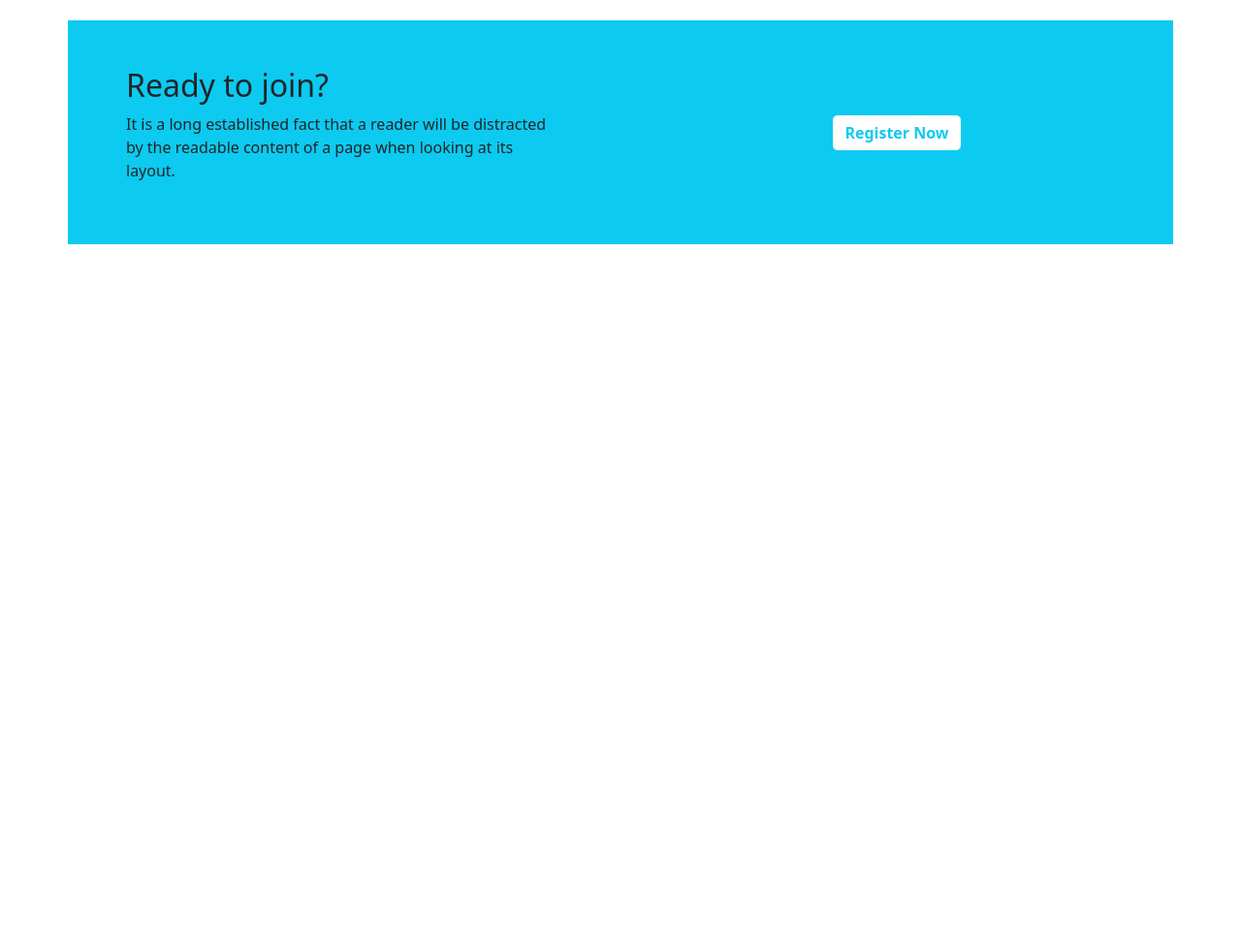
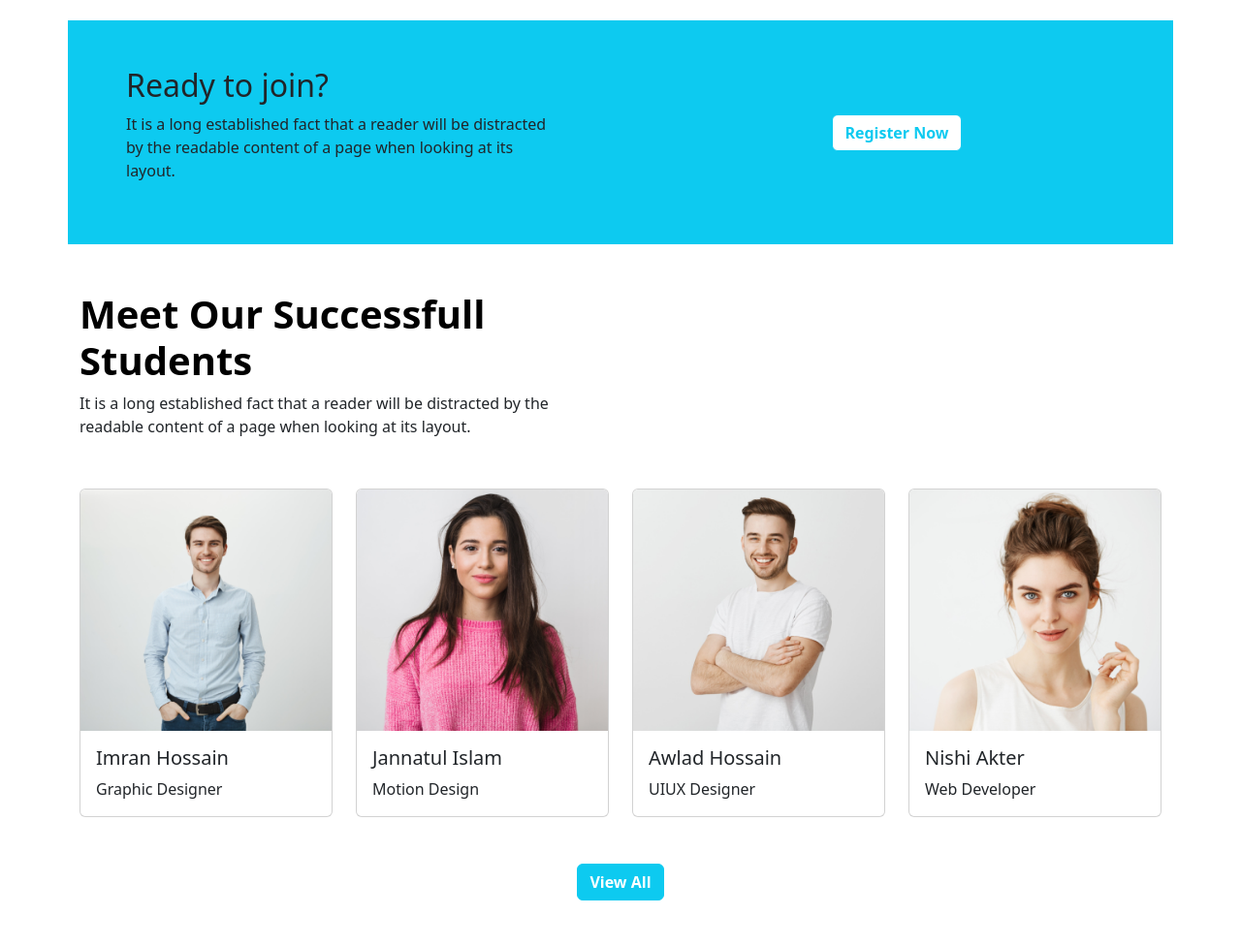
Before and after one commit to Mehedi556/Techno-EDGE, a plain HTML site: page index.html in a window 1280 px wide. Shown: the part 2605-3582 px from the top of the page at 97% size. Before the commit the page ends 2905 px from the top, so only its background shows below. Drawn offline with nearby package versions, Linux system fonts and the light colour scheme.

Commit message:
adding successfull students section

```diff
--- a/index.html
+++ b/index.html
@@ -285,6 +285,58 @@
   <!--End of Join section  -->
 
 
+<!-- Successfull Students section  -->
+
+<section class="container my-5">
+    <h1 class="text-black fw-bold">Meet Our Successfull <br> Students</h1>
+    <p class="pb-1">It is a long established fact that a reader will be distracted by the <br> readable content of a page when looking at its layout.</p>
+    </section>
+    <section class="container">
+      <div class="row row-cols-1 row-cols-sm-2  row-cols-md-3 row-cols-lg-4 g-4">
+      <div class="col">
+        <div class="card">
+          <img src="images/student/student-1.png" class="card-img-top" alt="...">
+          <div class="card-body">
+            <h5 class="card-title">Imran Hossain</h5>
+            <p class="card-text">Graphic Designer</p>
+          </div>
+        </div>
+      </div>
+      <div class="col">
+        <div class="card">
+          <img src="images/student/student-2.png" class="card-img-top" alt="...">
+          <div class="card-body">
+            <h5 class="card-title">Jannatul Islam</h5>
+            <p class="card-text">Motion Design</p>
+          </div>
+        </div>
+      </div>
+      <div class="col">
+        <div class="card">
+          <img src="images/student/student-3.png" class="card-img-top" alt="...">
+          <div class="card-body">
+            <h5 class="card-title">Awlad Hossain</h5>
+            <p class="card-text">UIUX Designer</p>
+          </div>
+        </div>
+      </div>
+      <div class="col">
+        <div class="card">
+          <img src="images/student/student-4.png" class="card-img-top" alt="...">
+          <div class="card-body">
+            <h5 class="card-title">Nishi Akter</h5>
+            <p class="card-text">Web Developer</p>
+          </div>
+        </div>
+      </div>
+    </div>
+    <div class=" text-center py-5">
+      <button class="btn btn-info fw-bold text-white ">View All</button>
+    </div>
+
+    </section>
+
+    <!--End of Successfull Students section  -->
 
 
 
```
